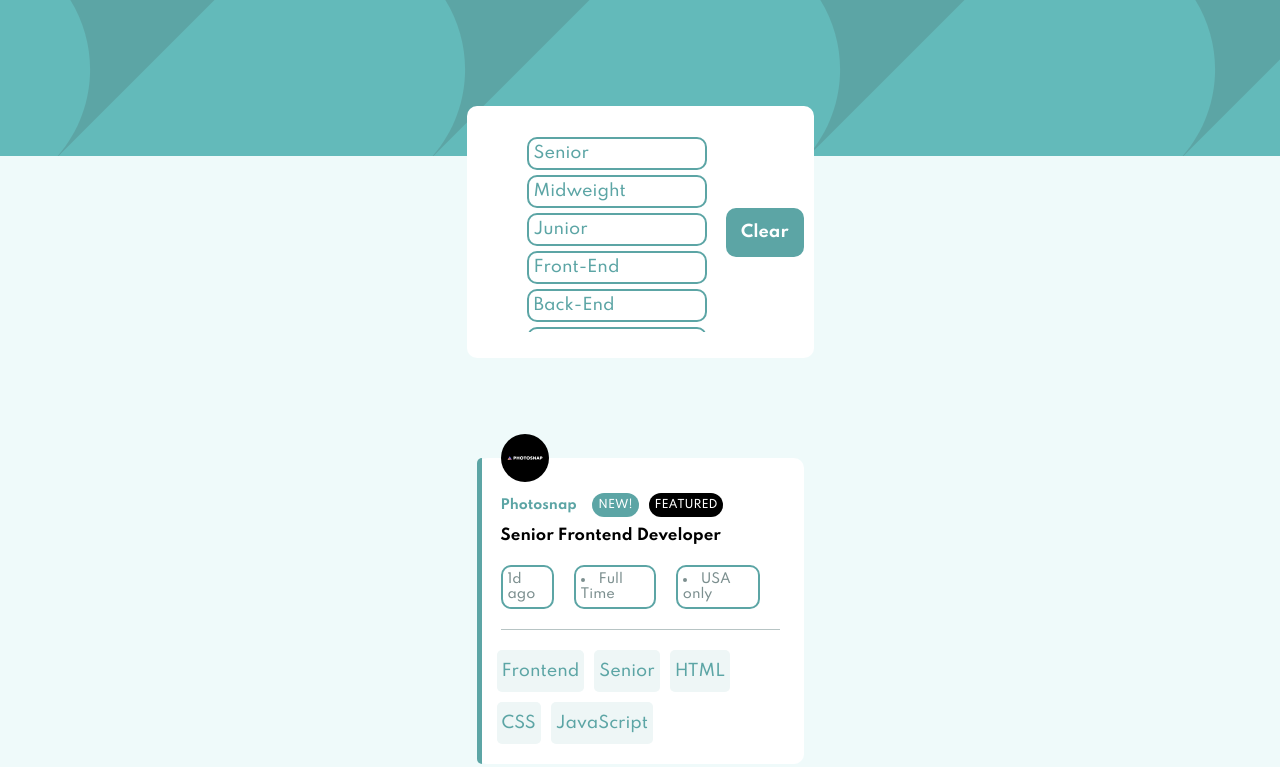
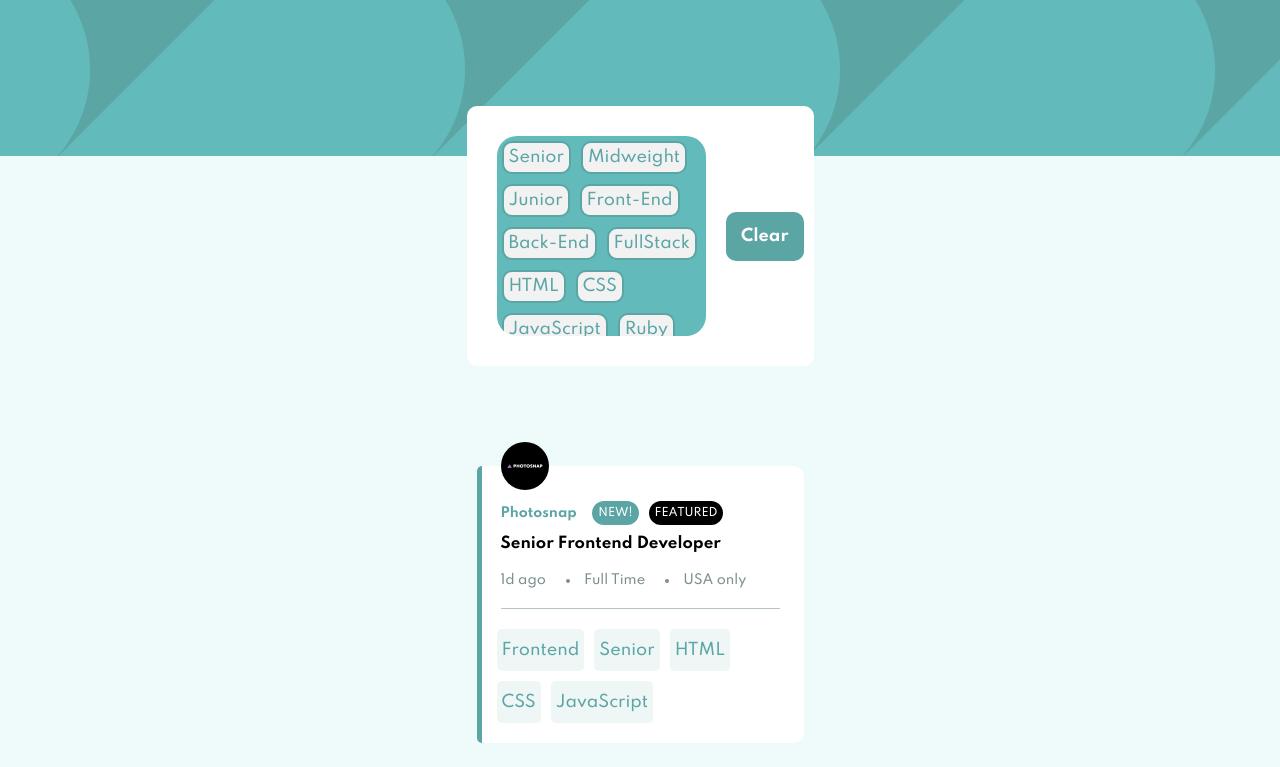
Before and after one commit to Yintii/job-listings, a React (Create React App) app: page / in a window 1280 px wide. Shown: the top 767 px of the page. Built offline with nearby package versions, Linux system fonts and the light colour scheme.

Commit message:
minor style adjustments

```diff
--- a/src/filter.css
+++ b/src/filter.css
@@ -21,28 +21,28 @@
   flex-flow:row wrap;
   justify-content: space-around;
 }
-form{
-  display:flex;
-  flex-flow:column nowrap;
-}
-
 ul{
+  background-color: #63BABA;
   list-style: none;
   height:200px;
-  width:200px;
+  padding:0;
+  margin:20px;;
   overflow: scroll;
-  -ms-overflow-style:none;
-  scrollbar-width:none;
+  display:flex;
+  flex-flow:row wrap;
+  border-radius: 20px;
 }
 ul::-webkit-scrollbar{
   display:none;
 }
 
-li{
-  padding:5px;
-  margin:5px 10px;
+ul > li{
+  position: relative;
+  align-self: center;
+  padding: 5px;
+  margin:5px;
   border-radius: 10px;
-  background-color:white;
+  background-color:#F2F2F2;
   color:#5CA5A5;
   border: 2px #5CA5A5 solid;
 }
```
